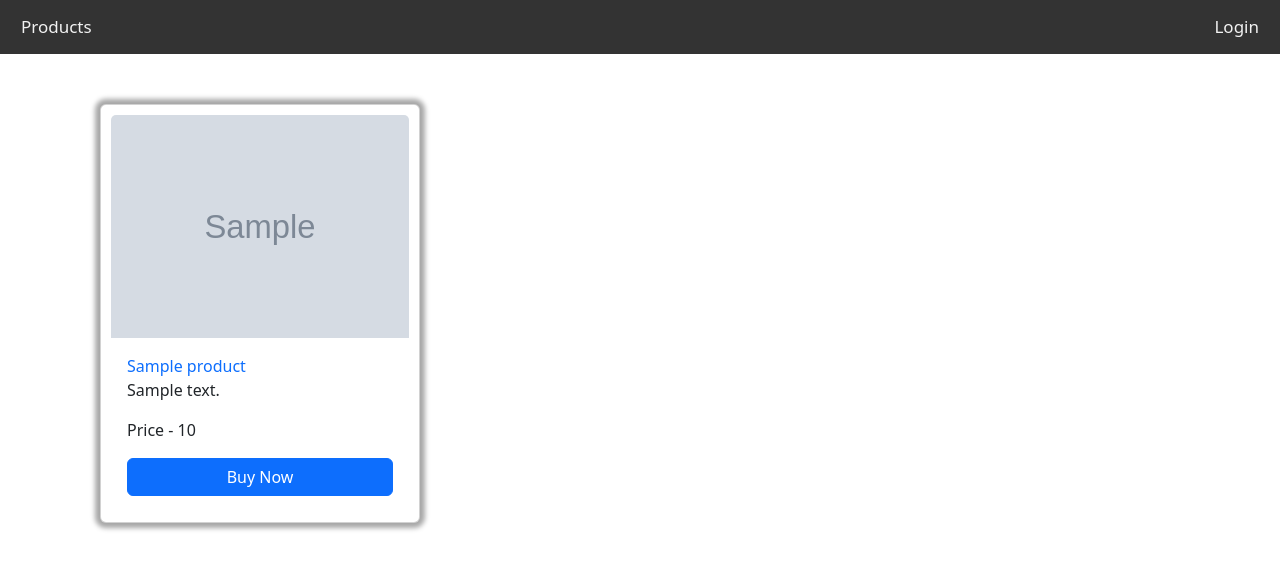
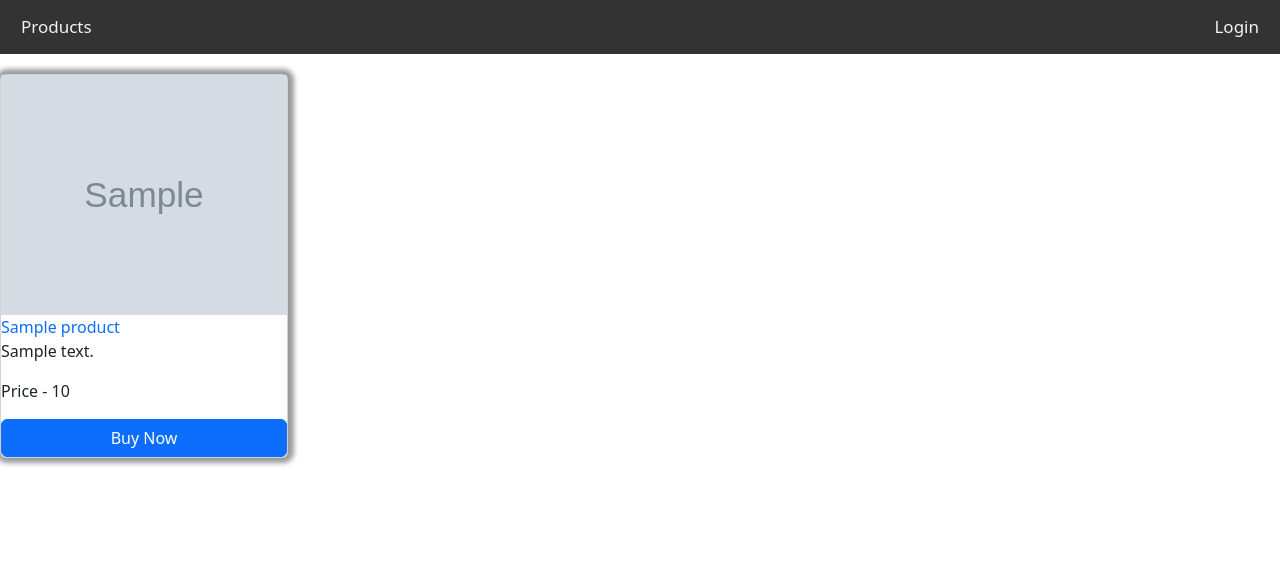
Before and after one commit to Demonica22/DjangoSeller, a Django app: template products/templates/products/index.html in a window 1280 px wide. Shown: the top 570 px of the page. Run offline with Django 3.2, Linux system fonts and the light colour scheme; the template is opened without the code that fills it: most values are stand-ins (such as "Sample title", 1, 10 or a date in 2020); grey boxes marked "Sample" are stand-in pictures.

Commit message:
-some style shit

```diff
--- a/DjangoSeller/settings.py
+++ b/DjangoSeller/settings.py
@@ -117,6 +117,10 @@ USE_TZ = True
 # https://docs.djangoproject.com/en/4.1/howto/static-files/
 
 STATIC_URL = 'static/'
+STATICFILES_DIRS = [
+    (BASE_DIR / 'static')
+]
+
 MEDIA_URL = '/media/'
 LOGIN_URL = '/users/login/'
 LOGIN_REDIRECT_URL = "/products"
--- a/products/static/products/style.css
+++ b/products/static/products/style.css
@@ -3,17 +3,42 @@
     width: 300px;
     height: 200px;
 }
+
+.topnav{
+    margin-bottom: 20px;
+}
+
 a.fill-div {
     display: block;
     height: 100%;
     width: 100%;
     text-decoration: none;
 }
-.card{
-    margin-top: 50px;
-    margin-left: 100px;
+
+.wrapper {
+    display: grid;
+    grid-template-columns: 1fr 1fr 1fr;
+    grid-gap: 10px;
+    margin: auto;
+    /*padding: 0 15px;*/
+    width: 100%;
 }
 
+.card {
+    display: flex;
+    flex-direction: column;
+    width: 18rem;
+    box-shadow: rgba(0, 0, 0, 0.4) 1px 0px 5px 5px;
+}
+
+.card-titles {
+    display: flex;
+    flex-direction: column;
+}
+
+.card-image{
+    height: 15rem;
+}
 
 .login{
     position:absolute;
--- a/products/templates/products/index.html
+++ b/products/templates/products/index.html
@@ -1,9 +1,12 @@
 <!DOCTYPE html>
 <html lang="en">
+{% load static %}
+{% block css %}
+<link rel="stylesheet" href="{% static 'products/style.css' %}">
+{% endblock %}
 <link href="https://cdn.jsdelivr.net/npm/bootstrap@5.2.1/dist/css/bootstrap.min.css" rel="stylesheet"
       integrity="sha384-iYQeCzEYFbKjA/T2uDLTpkwGzCiq6soy8tYaI1GyVh/UjpbCx/TYkiZhlZB6+fzT" crossorigin="anonymous">
-{% load static %}
-<link rel="stylesheet" href="{% static 'products/style.css' %}">
+
 <head>
     <div class="topnav">
         <a class="left" href="{% url 'products:base' %}"> Products</a>
@@ -13,18 +16,17 @@
             <a class="right" href="{% url 'products:favourite' user_id=user.id %}"> Favourite</a>
         {% else %}
             <a class="right" href="{% url 'users:login' %}"> Login</a>
-
         {% endif %}
     </div>
 </head>
 
 
-<body>
-<div style=" display: grid ; grid-template-columns: 1fr 1fr 1fr; grid-gap: 10px">
+<body >
+    <div class="wrapper">
          {% for product in all_products_list %}
-        <div class="card" style="box-shadow: rgba(0 , 0 , 0 , 0.35) 0px 0px 5px 5px; padding: 10px 10px">
-            <img class="card-img-top" src="{{ product.image.url }}" alt="Card image cap">
-            <div class="card-body" style="display: flex; flex-direction: column">
+            <div class="card">
+                <img class="card-image" src="{{ product.image.url }}" alt="Card image cap">
+                <div class="card-titles" >
                     <a href="{% url 'products:detail' product.id %}" class="fill-div"> {{ product.name }}</a>
                     <p class="card-text">{{ product.description }}</p>
                     <p class="card-text">Price - {{ product.price }}</p>
@@ -45,6 +47,8 @@
                 </div>
             </div>
         {% endfor %}
+
     </div>
+
 </body>
 </html>
```
Also changed, not shown: db.sqlite3. Lines whose indentation alone changed are shown as unchanged.
